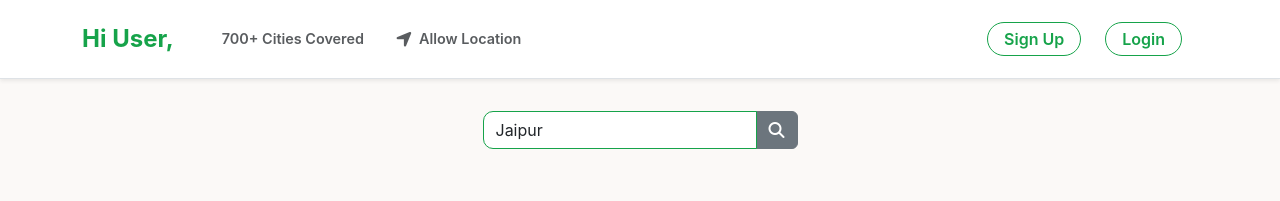
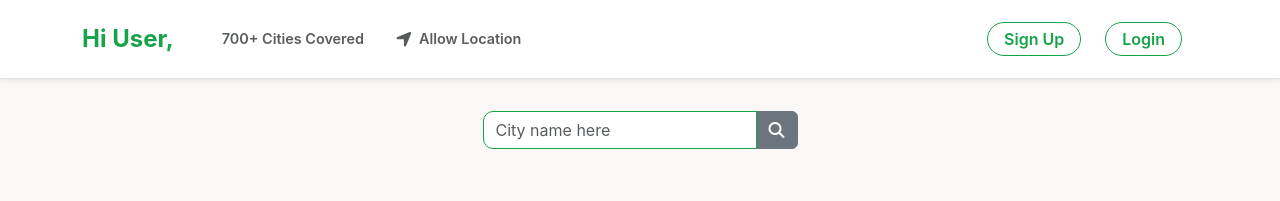
Before and after one commit to yogeshlongwani07-rgb/Restro-Data, a React (Vite) app: page / in a window 1280 px wide. Shown: the top 201 px of the page. Built offline with nearby package versions, Linux system fonts and the light colour scheme.

Commit message:
minor changes

```diff
--- a/src/Navbar.jsx
+++ b/src/Navbar.jsx
@@ -22,7 +22,6 @@ function Navbar() {
     email: "",
     password: "",
   });
-  //https://backend-restro-data.vercel.app
   async function register() {
     try {
       const res = await fetch(
@@ -40,7 +39,7 @@ function Navbar() {
 
       if (!res.ok) {
         console.error(data);
-        setError(data.errors.error);
+        setError(data?.errors?.error || "Signup failed");
         return;
       }
       setSignUpData({
--- a/src/RestroName.jsx
+++ b/src/RestroName.jsx
@@ -16,13 +16,13 @@ import randomHeadline from "./Data/Heading";
 export default function RestroName() {
   const location = useLocation();
   const routeCity = location.state?.cityName;
-  let [city, setCity] = useState(routeCity || "Jaipur");
+  let [city, setCity] = useState(routeCity || "");
   let [restaurants, setRestaurants] = useState([]);
   let [serached, setSerached] = useState(false);
   const [loading, setLoading] = useState(false);
   const [suggestions, setSuggestions] = useState([]);
   let { islocation, setIslocation } = useContext(locationContext);
-  const [searchedCity, setSearchedCity] = useState(routeCity || "Jaipur");
+  const [searchedCity, setSearchedCity] = useState(routeCity || "");
   const [headline, setHeadline] = useState("");
   let inputRef = useRef(null);
 
--- a/src/functions/getRestroData.js
+++ b/src/functions/getRestroData.js
@@ -5,6 +5,7 @@ export default async function getRestroData(city, islocation) {
     let { latitude, longitude } = await getCordinates(city, islocation);
     let data = await fetch(RestroDataAPIUrl + latitude + "&lng=" + longitude);
     let jsonData = await data.json();
+    console.log(jsonData);
     const cards = jsonData.data.cards;
 
     const restaurantCard = cards.find(
@@ -22,8 +23,7 @@ export default async function getRestroData(city, islocation) {
     );
 
     let jsonCityname = await data2.json();
-    console.log(jsonCityname);
-    let { city: cityname } = jsonCityname;
+    let cityname = jsonCityname.city;
 
     return { ans, cityname };
   } catch (error) {
```
